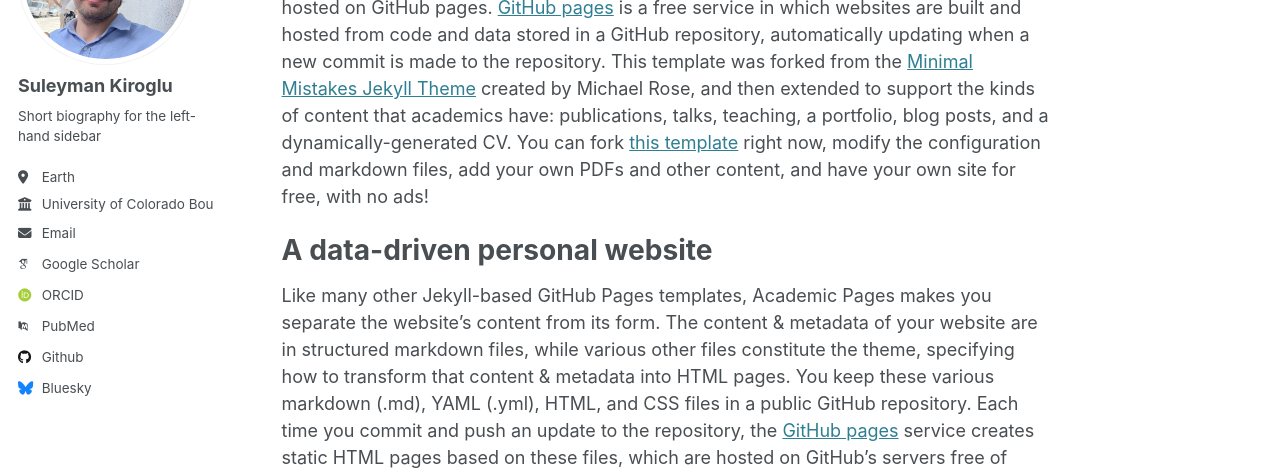
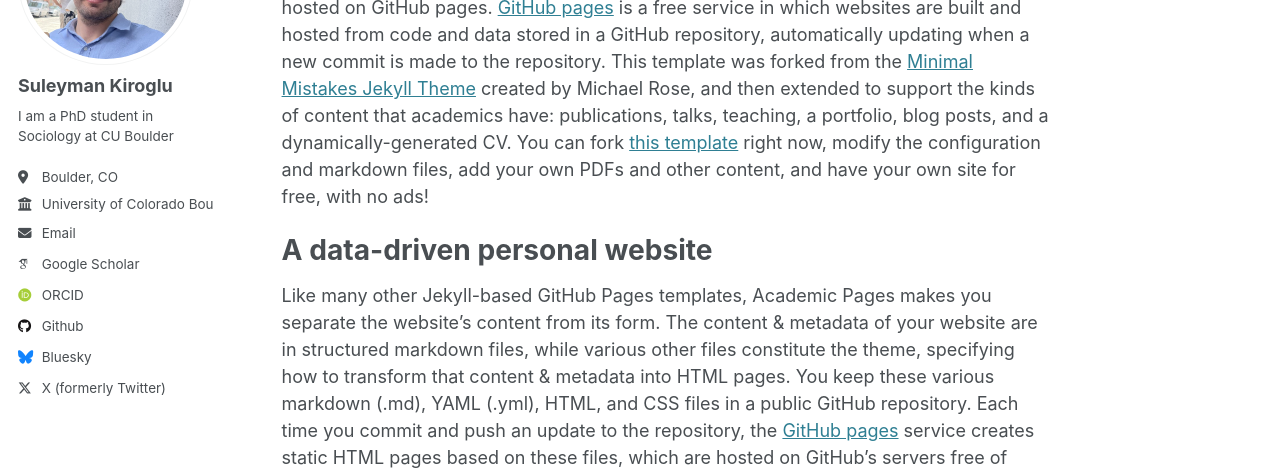
Before and after one commit to suleymankiroglu/suleymankiroglu.github.io, a Jekyll site: the page built from _pages/about.md, in a window 1280 px wide. Shown: the part 209-684 px from the top of the page. Built offline with Jekyll 4.4.1, drawn with Linux system fonts in a browser that asks for light colours; some web fonts are replaced.

Commit message:
Update _config.yml

```diff
--- a/_config.yml
+++ b/_config.yml
@@ -24,19 +24,19 @@ author:
   avatar           : "pp.png"
   name             : "Suleyman Kiroglu"
   pronouns         : # example: "she/her"
-  bio              : "Short biography for the left-hand sidebar"
-  location         : "Earth"
+  bio              : "I am a PhD student in Sociology at CU Boulder"
+  location         : "Boulder, CO"
   employer         : "University of Colorado Boulder"
   uri              : # URL
   email            : "suleyman.kiroglu@colorado.edu"
 
   # Academic websites
   arxiv            : # URL - Update with the correct link to your profile
-  googlescholar    : "https://scholar.google.com/citations?user=PS_CX0AAAAAJ"
+  googlescholar    : "https://scholar.google.com/citations?user=0M_9ddcAAAAJ&hl=tr&oi=ao"
   impactstory      : # URL
-  orcid            : "http://orcid.org/yourorcidurl"
+  orcid            : "https://orcid.org/0000-0001-6714-0305"
   semantic         : # URL
-  pubmed           : "https://www.ncbi.nlm.nih.gov/pubmed/?term=john+snow"
+  pubmed           : # URL
   researchgate     : # URL
   scopus           : # URL
 
@@ -66,7 +66,7 @@ author:
   steam            : # Username
   telegram         : # URL
   tumblr           : # Username
-  twitter          : # Username for X / Twitter
+  twitter          : "suleymankiroglu"
   vine             : # Username
   weibo            : # Username
   wikipedia        : # Username
```
